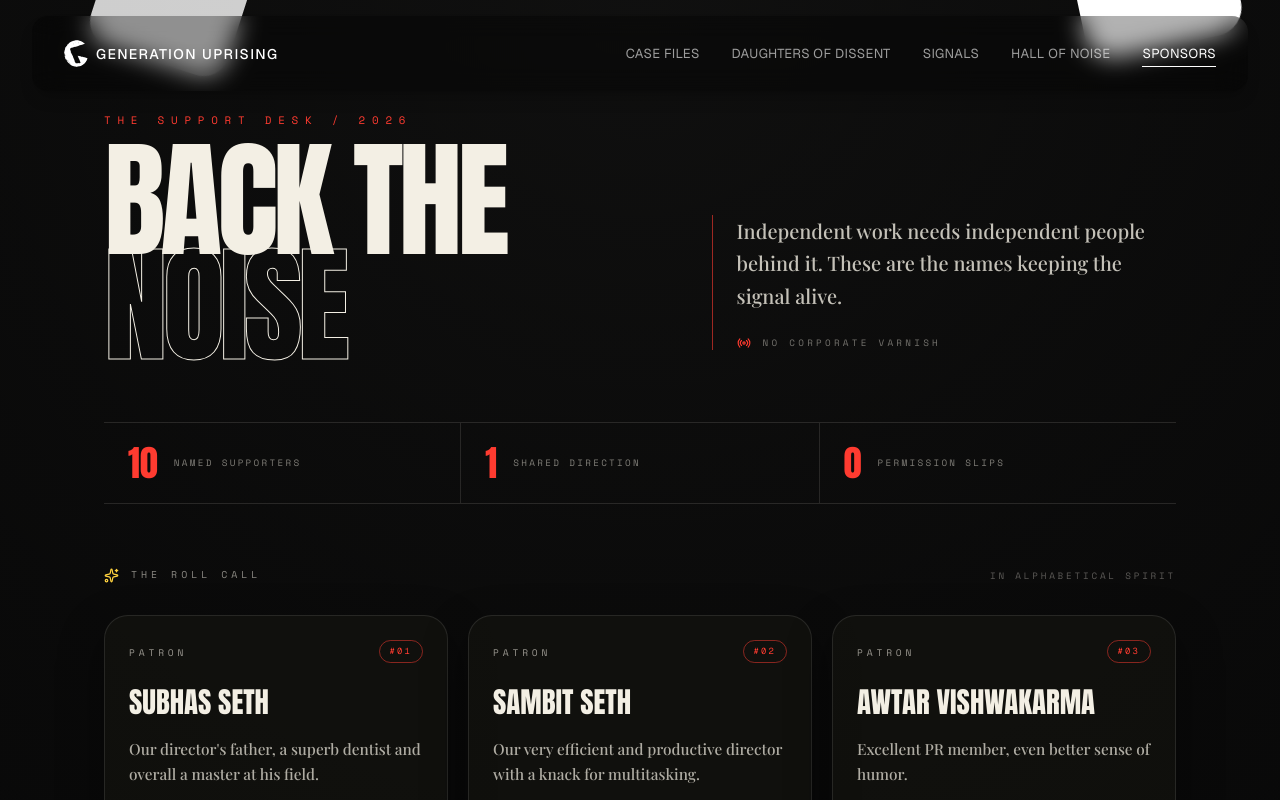
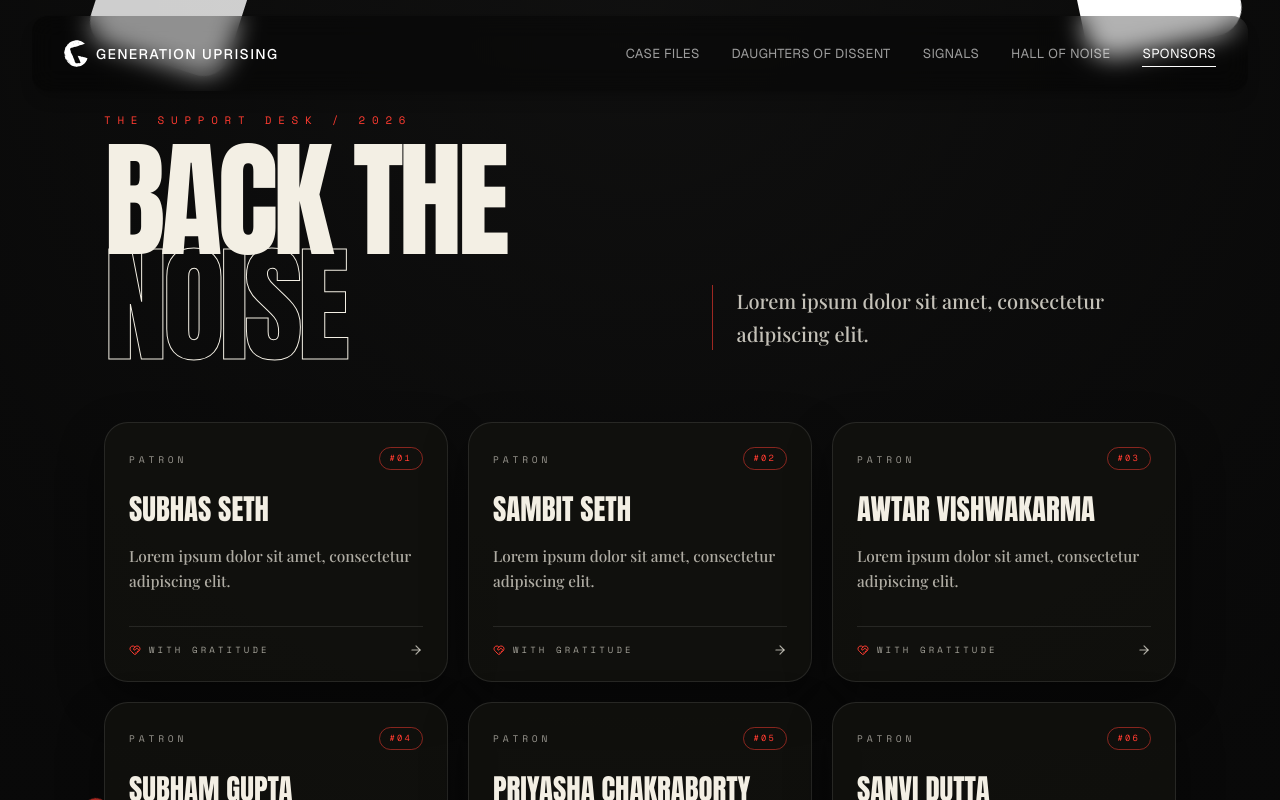
Before and after one commit to Granted07/genu-website, a Next.js app: page /sponsors in a window 1280 px wide. Shown: the top 800 px of the page. Built offline with nearby package versions, Linux system fonts and the light colour scheme; a web font is replaced by a local one.

Commit message:
fixes: final ui touches

```diff
--- a/app/sponsors/page.tsx
+++ b/app/sponsors/page.tsx
@@ -1,7 +1,7 @@
 "use client";
 
 import { motion } from "framer-motion";
-import { ArrowRight, HeartHandshake, Radio, Sparkles } from "lucide-react";
+import { ArrowRight, HeartHandshake } from "lucide-react";
 import { Anton, Playfair_Display, Space_Mono } from "next/font/google";
 
 const anton = Anton({ subsets: ["latin"], weight: "400" });
@@ -18,49 +18,43 @@ const accent = "#ff3b30";
 const sponsors = [
   {
     name: "Subhas Seth",
-    description:
-      "Our director's father, a superb dentist and overall a master at his field.",
+    description: "Lorem ipsum dolor sit amet, consectetur adipiscing elit.",
   },
   {
     name: "Sambit Seth",
-    description:
-      "Our very efficient and productive director with a knack for multitasking.",
+    description: "Lorem ipsum dolor sit amet, consectetur adipiscing elit.",
   },
   {
     name: "Awtar Vishwakarma",
-    description: "Excellent PR member, even better sense of humor.",
+    description: "Lorem ipsum dolor sit amet, consectetur adipiscing elit.",
   },
   {
     name: "Subham Gupta",
-    description:
-      "No longer with us sadly, but his support for a noble cause remains deeply appreciated.",
+    description: "Lorem ipsum dolor sit amet, consectetur adipiscing elit.",
   },
   {
     name: "Priyasha Chakraborty",
-    description: "Our treasured treasurer with amazing inputs each time.",
+    description: "Lorem ipsum dolor sit amet, consectetur adipiscing elit.",
   },
   {
     name: "Sanvi Dutta",
-    description:
-      "Our head of public relations, also an avid chess player and classical music enthusiast.",
+    description: "Lorem ipsum dolor sit amet, consectetur adipiscing elit.",
   },
   {
     name: "Aryaka Sikdar",
-    description:
-      "A generous supporter with steady encouragement and sharp instincts.",
+    description: "Lorem ipsum dolor sit amet, consectetur adipiscing elit.",
   },
   {
     name: "Yousif Khalil",
-    description: "A quiet force who helps move this work forward with care.",
+    description: "Lorem ipsum dolor sit amet, consectetur adipiscing elit.",
   },
   {
     name: "Laasya Priya",
-    description:
-      "A warm ally whose support keeps the mission grounded and generous.",
+    description: "Lorem ipsum dolor sit amet, consectetur adipiscing elit.",
   },
   {
     name: "Tosha Chakraborty",
-    description: "A valued supporter of the work and the people behind it.",
+    description: "Lorem ipsum dolor sit amet, consectetur adipiscing elit.",
   },
 ];
 
@@ -71,12 +65,6 @@ const floatingSquares = [
   "bottom-[-18%] right-[4%] h-32 w-32 rotate-[16deg] bg-white/70",
   "top-1/2 left-[5%] h-20 w-20 rotate-[32deg] bg-[#ff3b30]/80",
   "bottom-[28%] right-[11%] h-24 w-24 rotate-[-18deg] bg-white",
-];
-
-const sponsorStats = [
-  { value: sponsors.length, label: "named supporters" },
-  { value: 1, label: "shared direction" },
-  { value: 0, label: "permission slips" },
 ];
 
 const SponsorCard = ({
@@ -111,9 +99,7 @@ const SponsorCard = ({
             >
               Patron
             </span>
-            <span
-              className="rounded-full border border-[#ff3b30]/50 px-2.5 py-1 font-mono text-[0.55rem] uppercase tracking-[0.25em] text-[#ff3b30]"
-            >
+            <span className="rounded-full border border-[#ff3b30]/50 px-2.5 py-1 font-mono text-[0.55rem] uppercase tracking-[0.25em] text-[#ff3b30]">
               #{String(index + 1).padStart(2, "0")}
             </span>
           </div>
@@ -135,7 +121,9 @@ const SponsorCard = ({
           <div className="mt-8 flex items-center justify-between border-t border-[#f3efe4]/10 pt-4">
             <div className="flex items-center gap-2 text-[#f3efe4]/65">
               <HeartHandshake size={12} className="text-[#ff3b30]" />
-              <span className={`${mono.className} text-[0.56rem] uppercase tracking-[0.35em]`}>
+              <span
+                className={`${mono.className} text-[0.56rem] uppercase tracking-[0.35em]`}
+              >
                 With gratitude
               </span>
             </div>
@@ -173,43 +161,31 @@ export default function SponsorsPage() {
           className="mx-auto mb-16 grid max-w-6xl items-end gap-10 text-left lg:grid-cols-[1.1fr_0.9fr]"
         >
           <div>
-            <p className={`${mono.className} mb-5 text-[0.68rem] uppercase tracking-[0.62em] text-[#ff3b30]`}>
+            <p
+              className={`${mono.className} mb-5 text-[0.68rem] uppercase tracking-[0.62em] text-[#ff3b30]`}
+            >
               The support desk / 2026
             </p>
             <h1
               className={`${anton.className} text-[clamp(3.5rem,10vw,8rem)] uppercase leading-[0.82] tracking-[-0.04em] text-[#f3efe4]`}
             >
               <span className="block">Back the</span>
-              <span className="block text-transparent" style={{ WebkitTextStroke: "1px #f3efe4" }}>noise</span>
+              <span
+                className="block text-transparent"
+                style={{ WebkitTextStroke: "1px #f3efe4" }}
+              >
+                noise
+              </span>
             </h1>
           </div>
           <div className="border-l border-[#ff3b30]/60 pl-6 lg:mb-2">
-            <p className={`${playfair.className} max-w-md text-xl italic leading-relaxed text-[#f3efe4]/80`}>
-              Independent work needs independent people behind it. These are the names keeping the signal alive.
+            <p
+              className={`${playfair.className} max-w-md text-xl italic leading-relaxed text-[#f3efe4]/80`}
+            >
+              Lorem ipsum dolor sit amet, consectetur adipiscing elit.
             </p>
-            <div className="mt-6 flex items-center gap-3 text-[#f3efe4]/45">
-              <Radio size={14} className="text-[#ff3b30]" />
-              <span className={`${mono.className} text-[0.58rem] uppercase tracking-[0.35em]`}>No corporate varnish</span>
-            </div>
           </div>
         </motion.div>
-
-        <div className="mb-16 grid border-y border-[#f3efe4]/12 sm:grid-cols-3">
-          {sponsorStats.map((stat) => (
-            <div key={stat.label} className="flex items-center gap-4 border-[#f3efe4]/12 px-2 py-5 sm:px-6 sm:first:border-r sm:last:border-l">
-              <span className={`${anton.className} text-4xl text-[#ff3b30]`}>{stat.value}</span>
-              <span className={`${mono.className} max-w-[8rem] text-[0.58rem] uppercase tracking-[0.25em] text-[#f3efe4]/50`}>{stat.label}</span>
-            </div>
-          ))}
-        </div>
-
-        <div className="mb-8 flex items-center justify-between gap-4">
-          <div className="flex items-center gap-3">
-            <Sparkles size={15} className="text-[#ffd23f]" />
-            <span className={`${mono.className} text-[0.62rem] uppercase tracking-[0.4em] text-[#f3efe4]/55`}>The roll call</span>
-          </div>
-          <span className={`${mono.className} text-[0.58rem] uppercase tracking-[0.3em] text-[#f3efe4]/35`}>In alphabetical spirit</span>
-        </div>
 
         <div className="grid gap-5 md:grid-cols-2 xl:grid-cols-3">
           {sponsors.map((sponsor, index) => (
--- a/components/article-section-landing.client.tsx
+++ b/components/article-section-landing.client.tsx
@@ -1,6 +1,7 @@
 "use client";
 
 import { motion, type Variants } from "framer-motion";
+import { gsap } from "gsap";
 import { Manrope, Playfair_Display } from "next/font/google";
 import Link from "next/link";
 import { useRouter } from "next/navigation";
@@ -104,6 +105,18 @@ export default function ArticleSectionLandingClient({
     null,
   );
   const router = useRouter();
+  const landingRef = useRef<HTMLDivElement>(null);
+
+  useEffect(() => {
+    const context = gsap.context(() => {
+      gsap.fromTo(
+        ".listing-reveal",
+        { opacity: 0, y: 20 },
+        { opacity: 1, y: 0, duration: 0.7, stagger: 0.08, ease: "power3.out" },
+      );
+    }, landingRef);
+    return () => context.revert();
+  }, []);
 
   useEffect(() => {
     return () => {
@@ -485,13 +498,14 @@ export default function ArticleSectionLandingClient({
 
   return (
     <div
+      ref={landingRef}
       className={cn(
         manrope.className,
-        "relative min-h-screen overflow-hidden bg-[radial-gradient(circle_at_top,_rgba(255,255,255,0.12),_rgba(0,0,0,0.92)_55%)]",
+        "relative min-h-screen w-full max-w-full overflow-x-clip bg-[radial-gradient(circle_at_top,_rgba(255,255,255,0.12),_rgba(0,0,0,0.92)_55%)]",
       )}
     >
       {isNavigating ? (
-        <div className="pointer-events-none cursor-none overflow-hidden fixed inset-0 z-30 w-screen h-screen flex flex-col items-center justify-center gap-4 bg-[rgba(10,10,10,0.88)] backdrop-blur">
+        <div className="pointer-events-none fixed inset-0 z-30 flex flex-col items-center justify-center gap-4 overflow-hidden bg-[rgba(10,10,10,0.88)] backdrop-blur">
           <div
             className="h-12 w-12 animate-spin rounded-full border-2 border-white/25 border-t-white"
             aria-hidden
@@ -511,7 +525,7 @@ export default function ArticleSectionLandingClient({
         />
       ))}
 
-      <div className="relative z-10 mx-auto w-full max-w-6xl px-6 pb-24 pt-28 sm:px-10">
+      <div className="listing-reveal relative z-10 mx-auto w-full max-w-6xl px-6 pb-24 pt-28 sm:px-10">
         <div className="hidden w-full gap-14 lg:flex lg:flex-col">
           {isLoading ? (
             <>
```
Also changed, not shown: components/case-files-landing.client.tsx (+40 -19 lines).
